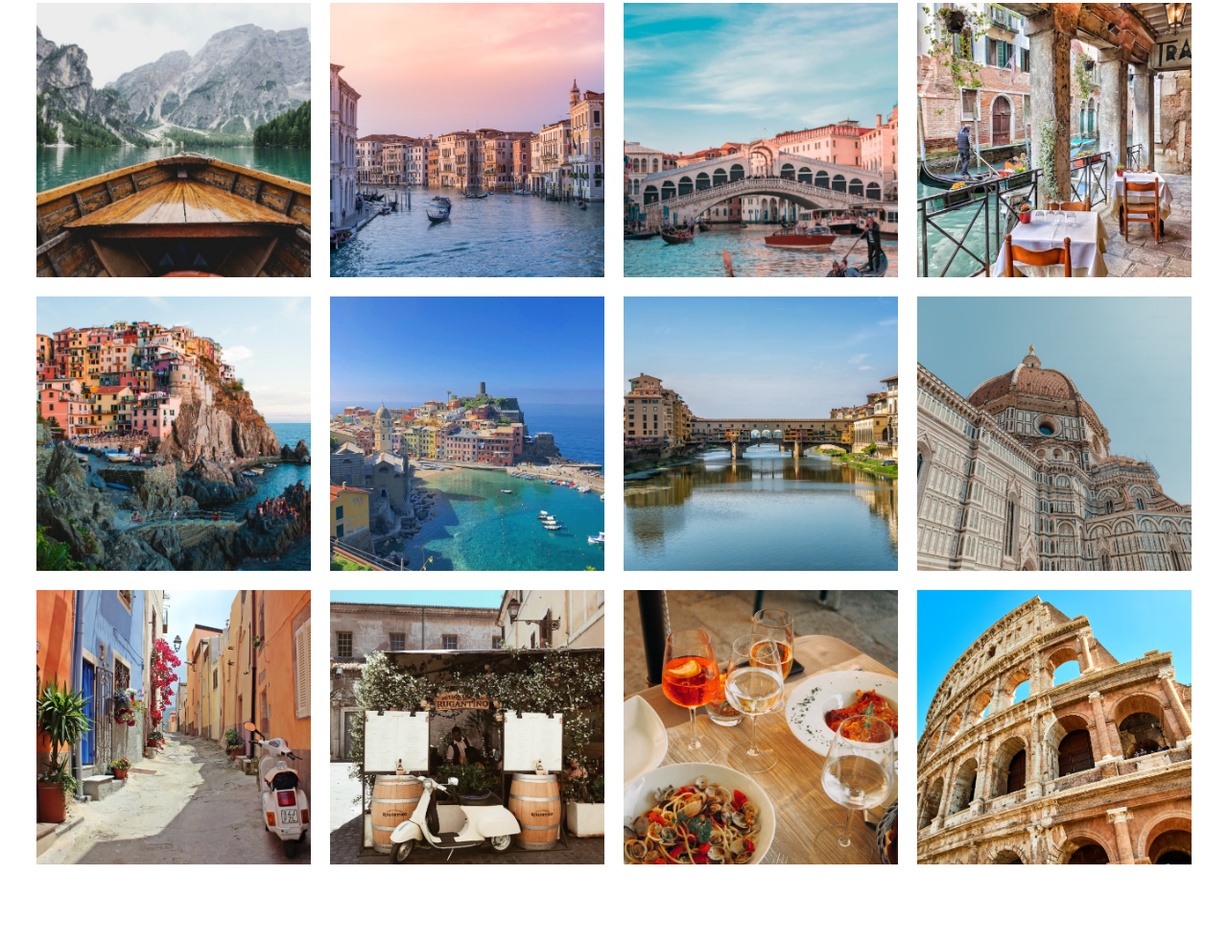
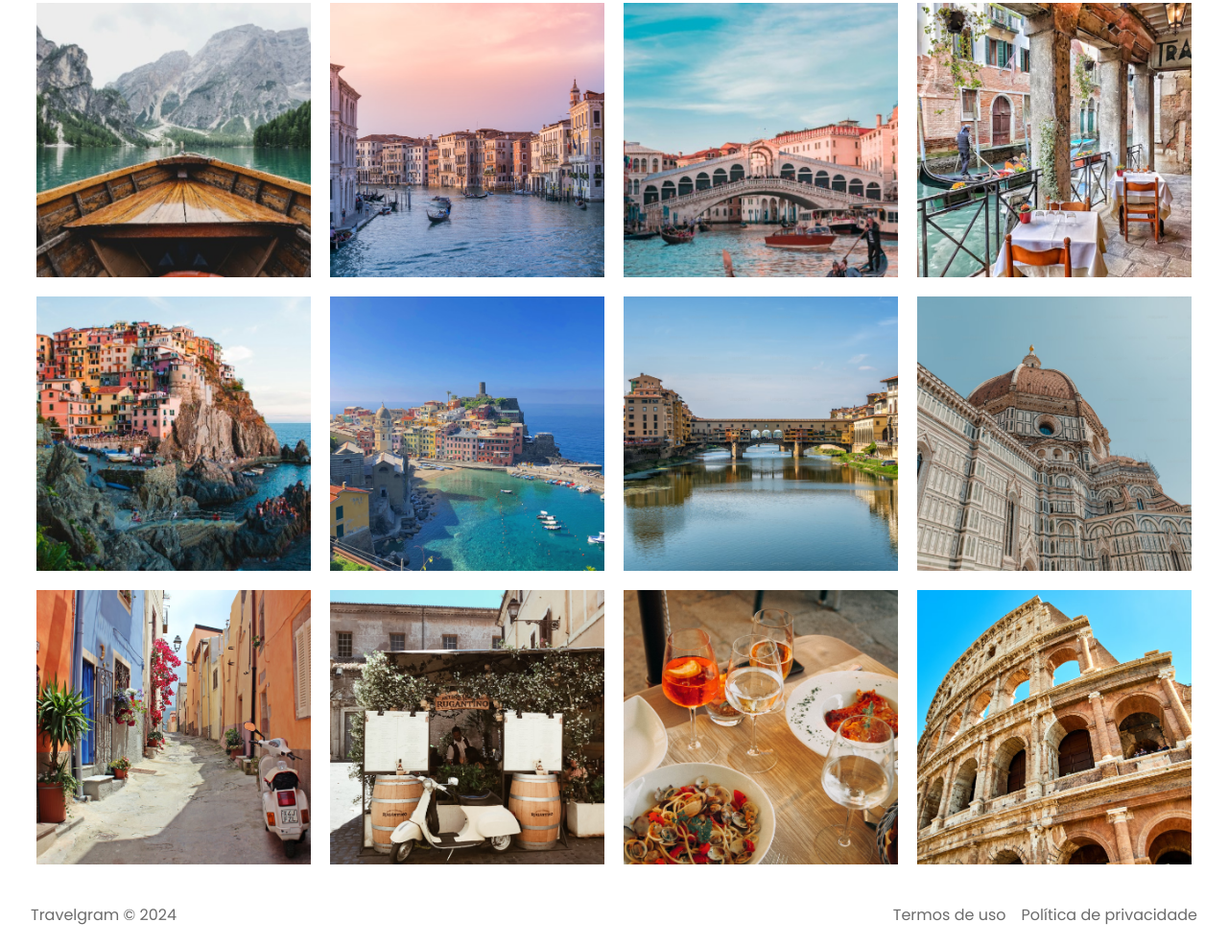
Before and after one commit to AndreTrevizam/projeto-travelgram-responsivo, a plain HTML site: page index.html in a window 1280 px wide. Shown: the part 337-1323 px from the top of the page at 96% size. Before the commit the page ends 1258 px from the top, so only its background shows below. Drawn offline with Linux system fonts and the light colour scheme.

Commit message:
seçao footer

```diff
--- a/index.html
+++ b/index.html
@@ -78,6 +78,20 @@
       <img src="assets/images/Image 12.png" alt="">
     </div>
   </section>
+
+  <footer>
+    <div class="container grid items-center py-sm px-sm">
+      <span>Travelgram © 2024</span>
+
+      <div class="flex gap-1">
+        <a>Termos de uso</a>
+        <a>Política de privacidade</a>
+      </div>
+    </div>
+
+
+
+  </footer>
 </body>
 
 </html>
--- /dev/null
+++ b/styles/footer.css
@@ -0,0 +1,23 @@
+footer {
+  & .container {
+    text-align: center;
+
+    & span {
+      font-size: var(--fs-base);
+      color: var(--text-color-secondary);
+    }
+
+    & a {
+      font-size: var(--fs-base);
+      cursor: pointer;
+    }
+  }
+
+  @media (width >= 80em) {
+    & .container {
+      display: flex;
+
+      justify-content: space-between;
+    }
+  }
+}
--- a/styles/index.css
+++ b/styles/index.css
@@ -3,3 +3,4 @@
 @import url(header.css);
 @import url(profile.css);
 @import url(feed.css);
+@import url(footer.css);
--- a/styles/utility.css
+++ b/styles/utility.css
@@ -14,6 +14,7 @@
 
 .items-center {
   align-items: center;
+  justify-content: center;
 }
 
 .column {
```
